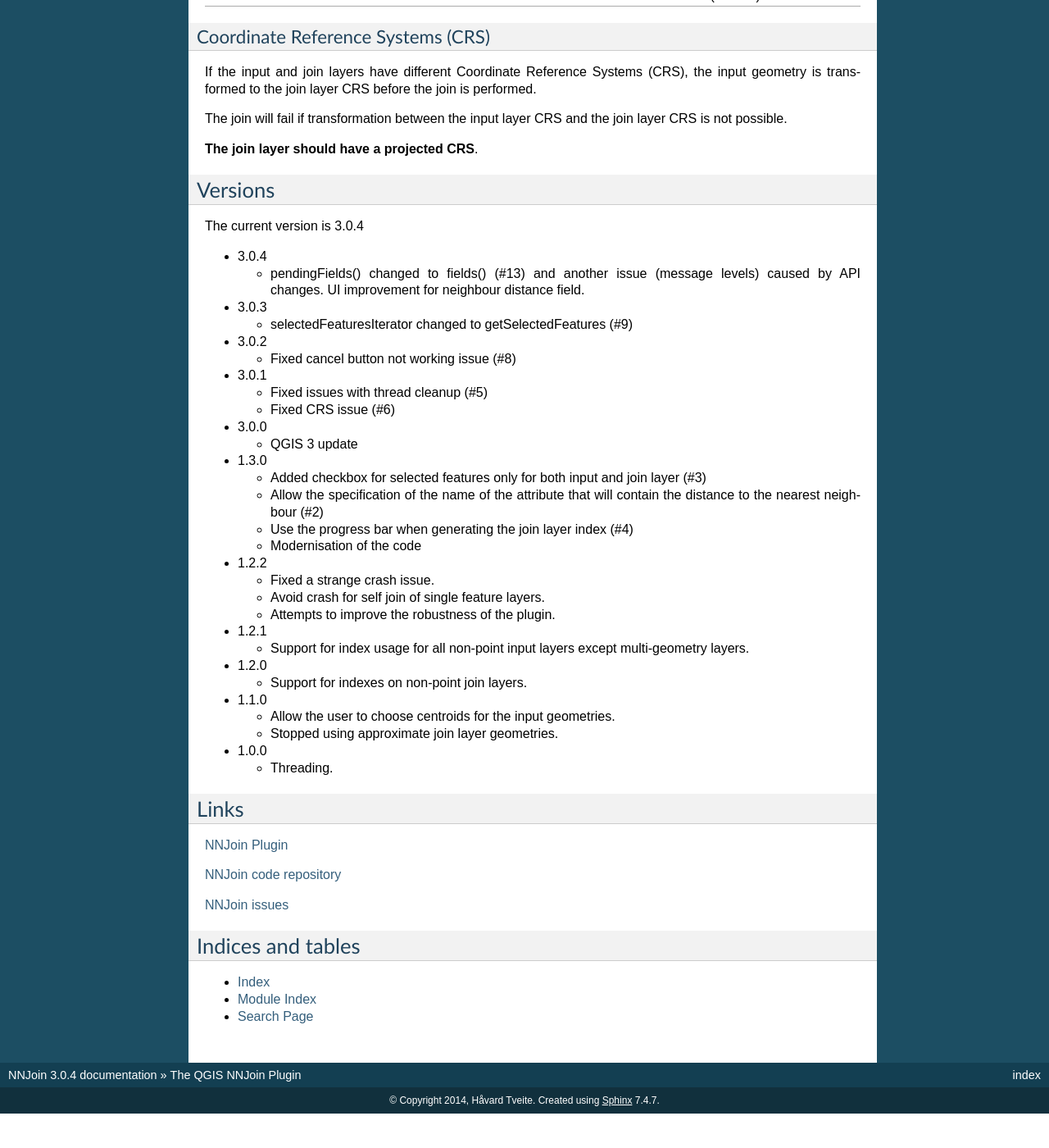
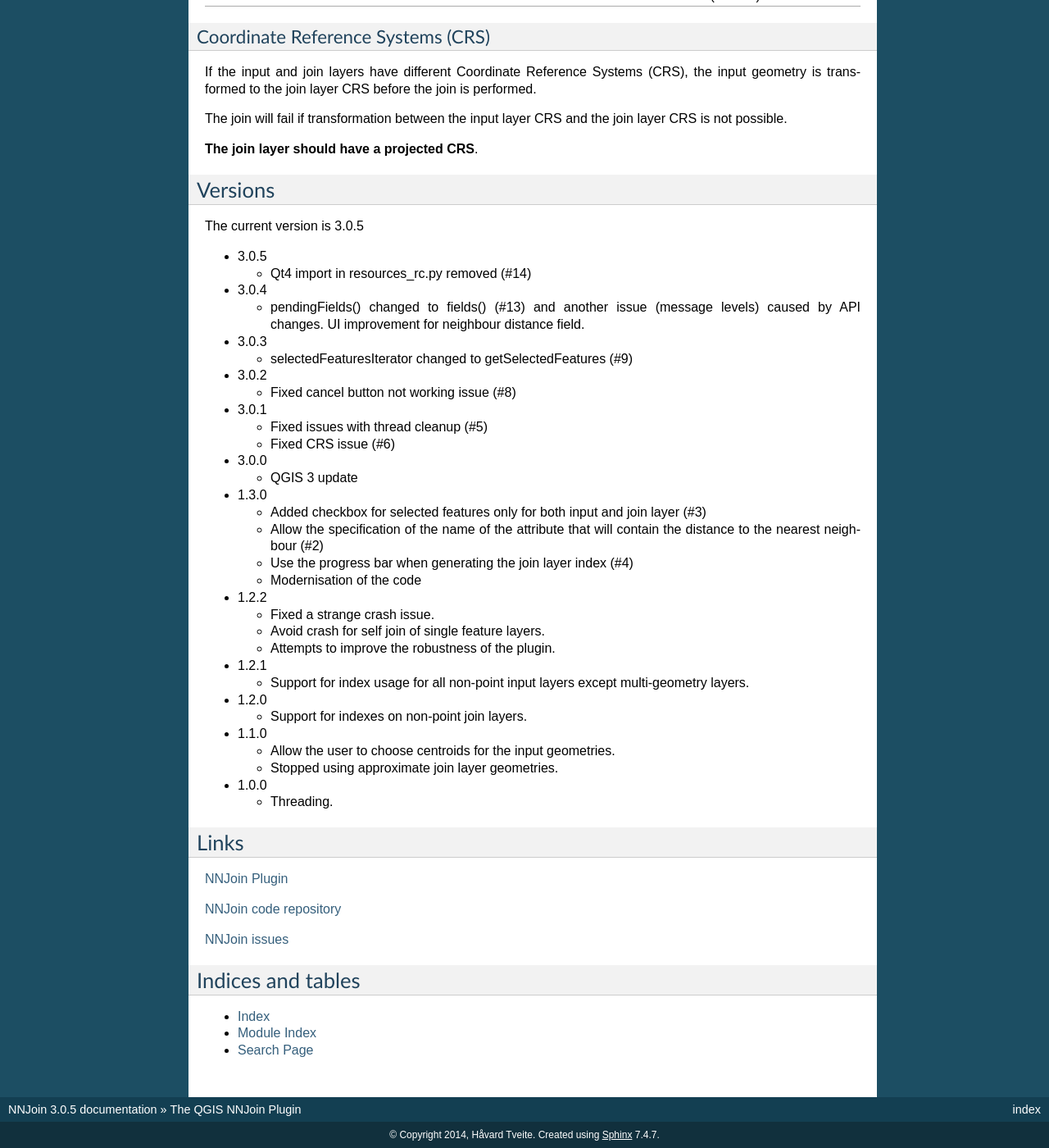
Before and after one commit to havatv/qgisnnjoinplugin, a Sphinx documentation site: the page built from help/source/index.rst, in a window 1280 px wide and 1400 px high, scrolled down 2507 px. Shown: the whole window at 82% size. Built offline with Sphinx 7.4.7, drawn with Linux system fonts in a browser that asks for light colours; formulas are drawn with MathJax 3; before the commit the page ends 3865 px from its top, so only the background shows below that; some of the changed text lies outside the part shown.

Commit message:
Removed Qt4 import in resources_rc.py (#14)

```diff
--- a/help/source/conf.py
+++ b/help/source/conf.py
@@ -50,7 +50,7 @@
 # The short X.Y version.
 version = '3.0'
 # The full version, including alpha/beta/rc tags.
-release = '3.0.4'
+release = '3.0.5'
 
 # The language for content autogenerated by Sphinx. Refer to documentation
 # for a list of supported languages.
--- a/help/source/index.rst
+++ b/help/source/index.rst
@@ -216,7 +216,11 @@
 
 Versions
 ===============
-The current version is 3.0.4
+The current version is 3.0.5
+
+- 3.0.5
+
+  - Qt4 import in resources_rc.py removed (#14)
 
 - 3.0.4
 
--- a/metadata.txt
+++ b/metadata.txt
@@ -1,6 +1,6 @@
 [general]
 name=NNJoin
-version=3.0.4
+version=3.0.5
 qgisMinimumVersion=2.99
 qgisMaximumVersion=3.99
 description=Nearest neighbour join.  Join vector layers based on nearest neighbour relationships.
@@ -8,7 +8,9 @@
 email=havard.tveite@nmbu.no
 about=The NNPlugin joins two vector layers (the input and the join layer) based on nearest neighbour relationships.  All geometry type combinations are supported.  A feature from the input layer is joined to the nearest feature in the join layer.  The result of the join is a new vector layer with the same geometry type and coordinate reference system as the input layer.  Joining layers with different Coordinate Reference Systems (CRS) is supported, as long as the join layer coordinate system is a projected CRS.  The join and distance calculations is performed using the join layer CRS.  Self joins are supported. For self joins, each feature in the layer is joined to its nearest neighbour within the layer.  A spatial index (QgsSpatialIndex) on the join layer is used to speed up the join for layers with non-multi-geometry types.
 
-changelog=3.0.4 (2018-02)
+changelog=3.0.5 (2018-03)
+    - Qt4 imports still present (#14)
+    3.0.4 (2018-02)
     - pendingFields() changed to fields() (#13) and another issue (message levels) caused by API changes.  UI improvement for neighbour distance field.
     3.0.3 (2017-08)
     - selectedFeaturesIterator changed to getSelectedFeatures (#9)
```
